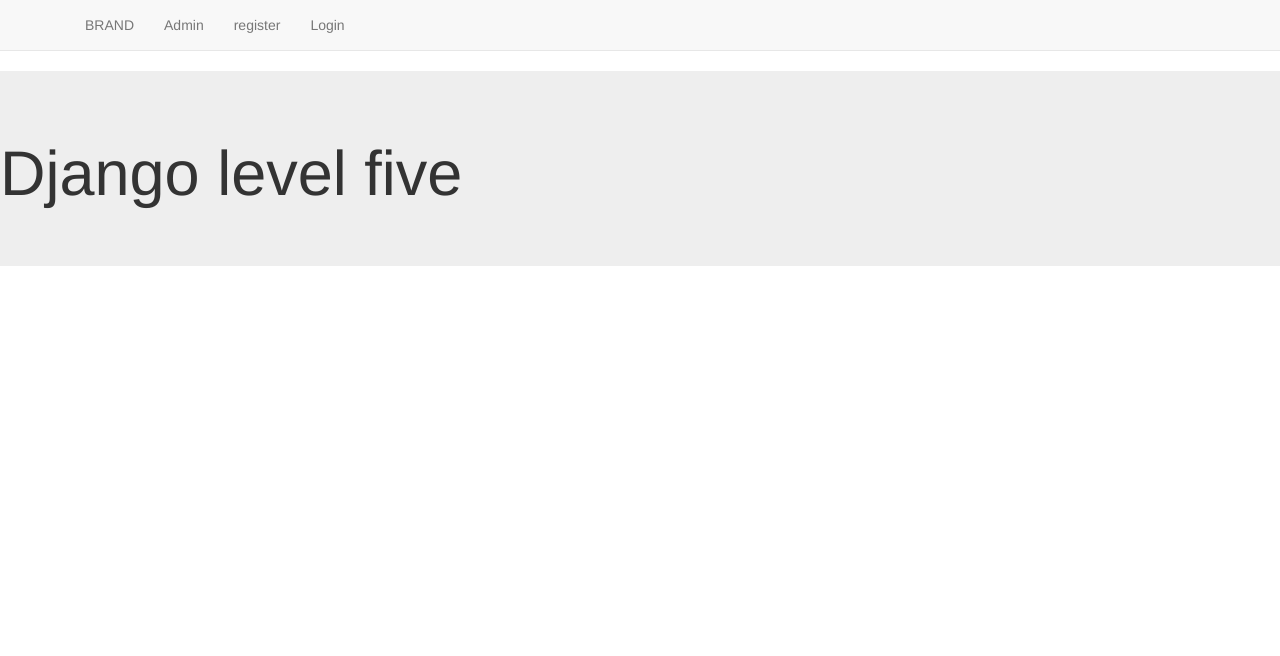
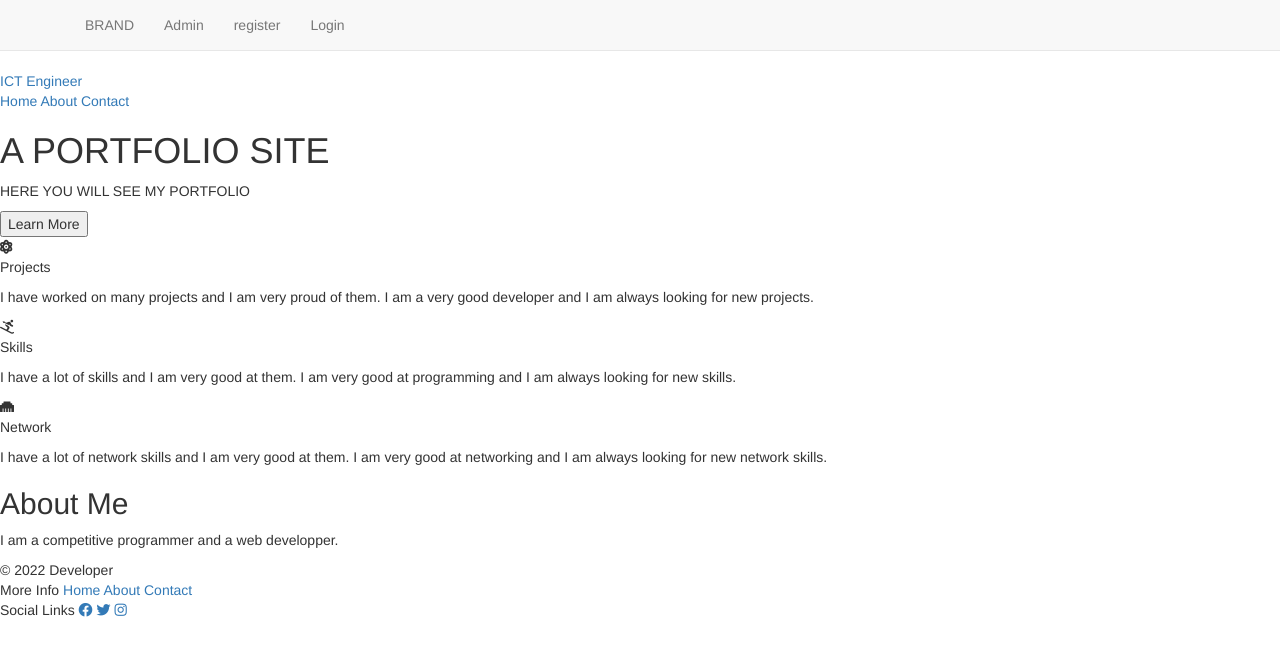
Before and after one commit to margiexe/django_login_system, a Django app: page / in a window 1280 px wide. Shown: the top 656 px of the page. Run offline with Django 4.2, Linux system fonts and the light colour scheme; some libraries are stand-ins or nearby versions.

Commit message:
Update index.html

```diff
--- a/learning_users/templates/basic_app/index.html
+++ b/learning_users/templates/basic_app/index.html
@@ -1,7 +1,70 @@
 {%extends 'basic_app/base.html'%}
 {%block body_block%}
 
-<div class = "jumbotron">
-    <h1>Django level five</h1>
-</div>
+<head>
+  <meta charset="UTF-8">
+  <meta http-equiv="X-UA-Compatible" content="IE=edge">
+  <meta name="viewport" content="width=device-width, initial-scale=1.0">
+  <title>Simple HTML HomePage</title>
+  <link rel="stylesheet" href="https://cdnjs.cloudflare.com/ajax/libs/font-awesome/5.15.3/css/all.min.css">
+</head>
+
+<body>
+  <header class="header">
+    <a href="#" class="logo">ICT Engineer</a>
+    <nav class="nav-items">
+      <a href="#">Home</a>
+      <a href="#">About</a>
+      <a href="#">Contact</a>
+    </nav>
+  </header>
+  <main>
+    <div class="intro">
+      <h1>A PORTFOLIO SITE</h1>
+      <p>HERE YOU WILL SEE MY PORTFOLIO</p>
+      <button>Learn More</button>
+    </div>
+    <div class="achievements">
+      <div class="work">
+        <i class="fas fa-atom"></i>
+        <p class="work-heading">Projects</p>
+        <p class="work-text">I have worked on many projects and I am very proud of them. I am a very good developer and I am always looking for new projects.</p>
+      </div>
+      <div class="work">
+        <i class="fas fa-skiing"></i>
+        <p class="work-heading">Skills</p>
+        <p class="work-text">I have a lot of skills and I am very good at them. I am very good at programming and I am always looking for new skills.</p>
+      </div>
+      <div class="work">
+        <i class="fas fa-ethernet"></i>
+        <p class="work-heading">Network</p>
+        <p class="work-text">I have a lot of network skills and I am very good at them. I am very good at networking and I am always looking for new network skills.</p>
+      </div>
+    </div>
+    <div class="about-me">
+      <div class="about-me-text">
+        <h2>About Me</h2>
+        <p>I am a competitive programmer and a web developper.</p>
+      </div>
+    </div>
+  </main>
+  <footer class="footer">
+    <div class="copy">© 2022 Developer</div>
+    <div class="bottom-links">
+      <div class="links">
+        <span>More Info</span>
+        <a href="#">Home</a>
+        <a href="#">About</a>
+        <a href="#">Contact</a>
+      </div>
+      <div class="links">
+        <span>Social Links</span>
+        <a href="#"><i class="fab fa-facebook"></i></a>
+        <a href="#"><i class="fab fa-twitter"></i></a>
+        <a href="#"><i class="fab fa-instagram"></i></a>
+      </div>
+    </div>
+  </footer>
+</body>
+
 {%endblock%}
```
